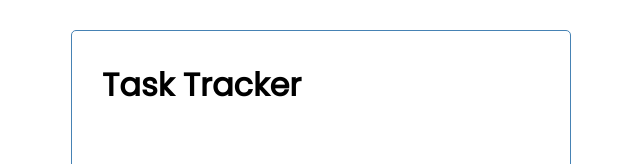
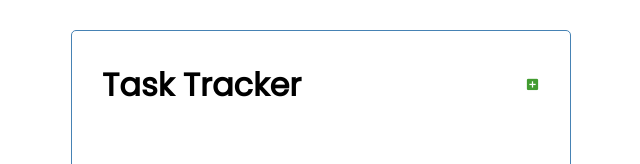
Before and after one commit to roeiboribor/task-tracker-vue3, a Vue app: page / in a window 1280 px wide. Shown: the top 164 px of the page, without its empty margins (319-959 px from the left). Built offline with nearby package versions, Linux system fonts and the light colour scheme.

Commit message:
Change Box Icon into css, Add event on button click

```diff
--- a/public/index.html
+++ b/public/index.html
@@ -6,10 +6,13 @@
 		<meta name="viewport" content="width=device-width,initial-scale=1.0" />
 		<link rel="icon" href="<%= BASE_URL %>favicon.ico" />
 		<title>Task Tracker Vue</title>
+		<link
+			href="https://unpkg.com/boxicons@2.0.9/css/boxicons.min.css"
+			rel="stylesheet"
+		/>
 	</head>
 	<body>
 		<div id="app"></div>
 		<!-- built files will be auto injected -->
-		<script src="https://unpkg.com/boxicons@2.0.9/dist/boxicons.js"></script>
 	</body>
 </html>
--- a/src/App.vue
+++ b/src/App.vue
@@ -36,16 +36,17 @@ body {
 }
 .btn {
 	display: inline-block;
-	background: #000;
-	color: #fff;
+	background: transparent;
+	color: #000;
 	border: none;
-	padding: 10px 20px;
-	margin: 5px;
 	border-radius: 5px;
 	cursor: pointer;
 	text-decoration: none;
 	font-size: 15px;
 	font-family: inherit;
+}
+.btn-success {
+	color: #429c30;
 }
 .btn:focus {
 	outline: none;
@@ -57,4 +58,13 @@ body {
 	display: block;
 	width: 100%;
 }
+.noselect {
+	-webkit-touch-callout: none; /* iOS Safari */
+	-webkit-user-select: none; /* Safari */
+	-khtml-user-select: none; /* Konqueror HTML */
+	-moz-user-select: none; /* Old versions of Firefox */
+	-ms-user-select: none; /* Internet Explorer/Edge */
+	user-select: none; /* Non-prefixed version, currently
+                                  supported by Chrome, Edge, Opera and Firefox */
+}
 </style>
--- a/src/components/Button.vue
+++ b/src/components/Button.vue
@@ -1,9 +1,19 @@
 <template>
-	<box-icon type="solid" name="plus-square"></box-icon>
+	<button @click="onClick()" class="btn btn-success">
+		<i class="bx bxs-plus-square bx-lg"></i>
+	</button>
 </template>
 
 <script>
-export default defineComponent({
+export default {
 	name: 'Button',
-});
+	props: {
+		color: String,
+	},
+	methods: {
+		onClick() {
+			console.log('Add!');
+		},
+	},
+};
 </script>
--- a/src/components/Header.vue
+++ b/src/components/Header.vue
@@ -1,10 +1,12 @@
 <template>
 	<header>
 		<h1>{{ title }}</h1>
+		<Button color="green" />
 	</header>
 </template>
 
 <script>
+import Button from './Button.vue';
 export default {
 	name: 'Header',
 	props: {
@@ -12,6 +14,9 @@ export default {
 			type: String,
 			default: 'Header',
 		},
+	},
+	components: {
+		Button,
 	},
 };
 </script>
```
